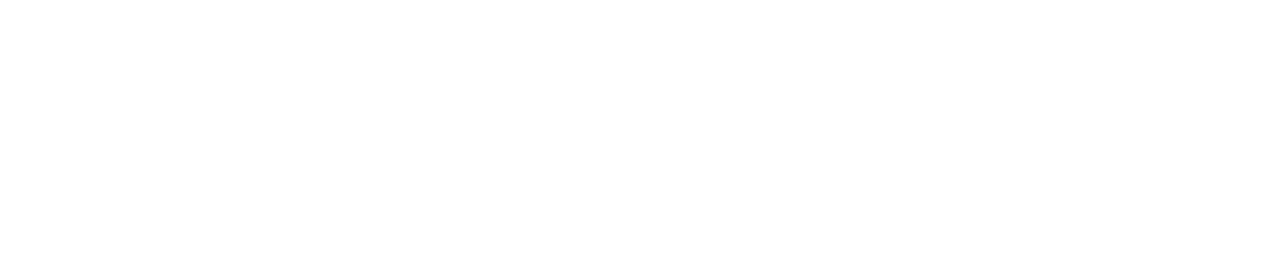
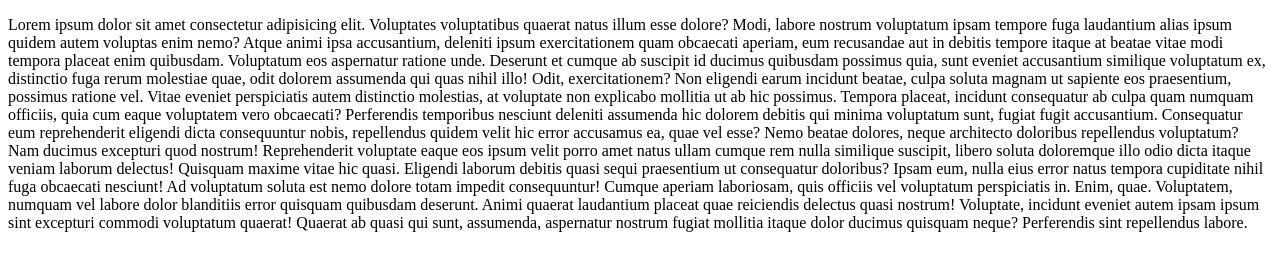
Before and after one commit to DaveCodingRitualist/gitMasterclass, a plain HTML site: page index.html in a window 1280 px wide. Drawn offline with Linux system fonts and the light colour scheme.

Commit message:
paragraph added

```diff
--- a/index.html
+++ b/index.html
@@ -4,6 +4,16 @@
     <meta charset="UTF-8">
     <meta name="viewport" content="width=device-width, initial-scale=1.0">
     <title>Document</title>
+    <p>Lorem ipsum dolor sit amet consectetur adipisicing elit. Voluptates voluptatibus quaerat natus illum esse dolore? Modi, labore nostrum voluptatum ipsam tempore fuga laudantium alias ipsum quidem autem voluptas enim nemo?
+    Atque animi ipsa accusantium, deleniti ipsum exercitationem quam obcaecati aperiam, eum recusandae aut in debitis tempore itaque at beatae vitae modi tempora placeat enim quibusdam. Voluptatum eos aspernatur ratione unde.
+    Deserunt et cumque ab suscipit id ducimus quibusdam possimus quia, sunt eveniet accusantium similique voluptatum ex, distinctio fuga rerum molestiae quae, odit dolorem assumenda qui quas nihil illo! Odit, exercitationem?
+    Non eligendi earum incidunt beatae, culpa soluta magnam ut sapiente eos praesentium, possimus ratione vel. Vitae eveniet perspiciatis autem distinctio molestias, at voluptate non explicabo mollitia ut ab hic possimus.
+    Tempora placeat, incidunt consequatur ab culpa quam numquam officiis, quia cum eaque voluptatem vero obcaecati? Perferendis temporibus nesciunt deleniti assumenda hic dolorem debitis qui minima voluptatum sunt, fugiat fugit accusantium.
+    Consequatur eum reprehenderit eligendi dicta consequuntur nobis, repellendus quidem velit hic error accusamus ea, quae vel esse? Nemo beatae dolores, neque architecto doloribus repellendus voluptatum? Nam ducimus excepturi quod nostrum!
+    Reprehenderit voluptate eaque eos ipsum velit porro amet natus ullam cumque rem nulla similique suscipit, libero soluta doloremque illo odio dicta itaque veniam laborum delectus! Quisquam maxime vitae hic quasi.
+    Eligendi laborum debitis quasi sequi praesentium ut consequatur doloribus? Ipsam eum, nulla eius error natus tempora cupiditate nihil fuga obcaecati nesciunt! Ad voluptatum soluta est nemo dolore totam impedit consequuntur!
+    Cumque aperiam laboriosam, quis officiis vel voluptatum perspiciatis in. Enim, quae. Voluptatem, numquam vel labore dolor blanditiis error quisquam quibusdam deserunt. Animi quaerat laudantium placeat quae reiciendis delectus quasi nostrum!
+    Voluptate, incidunt eveniet autem ipsam ipsum sint excepturi commodi voluptatum quaerat! Quaerat ab quasi qui sunt, assumenda, aspernatur nostrum fugiat mollitia itaque dolor ducimus quisquam neque? Perferendis sint repellendus labore.</p>
 </head>
 <body>
 
```
